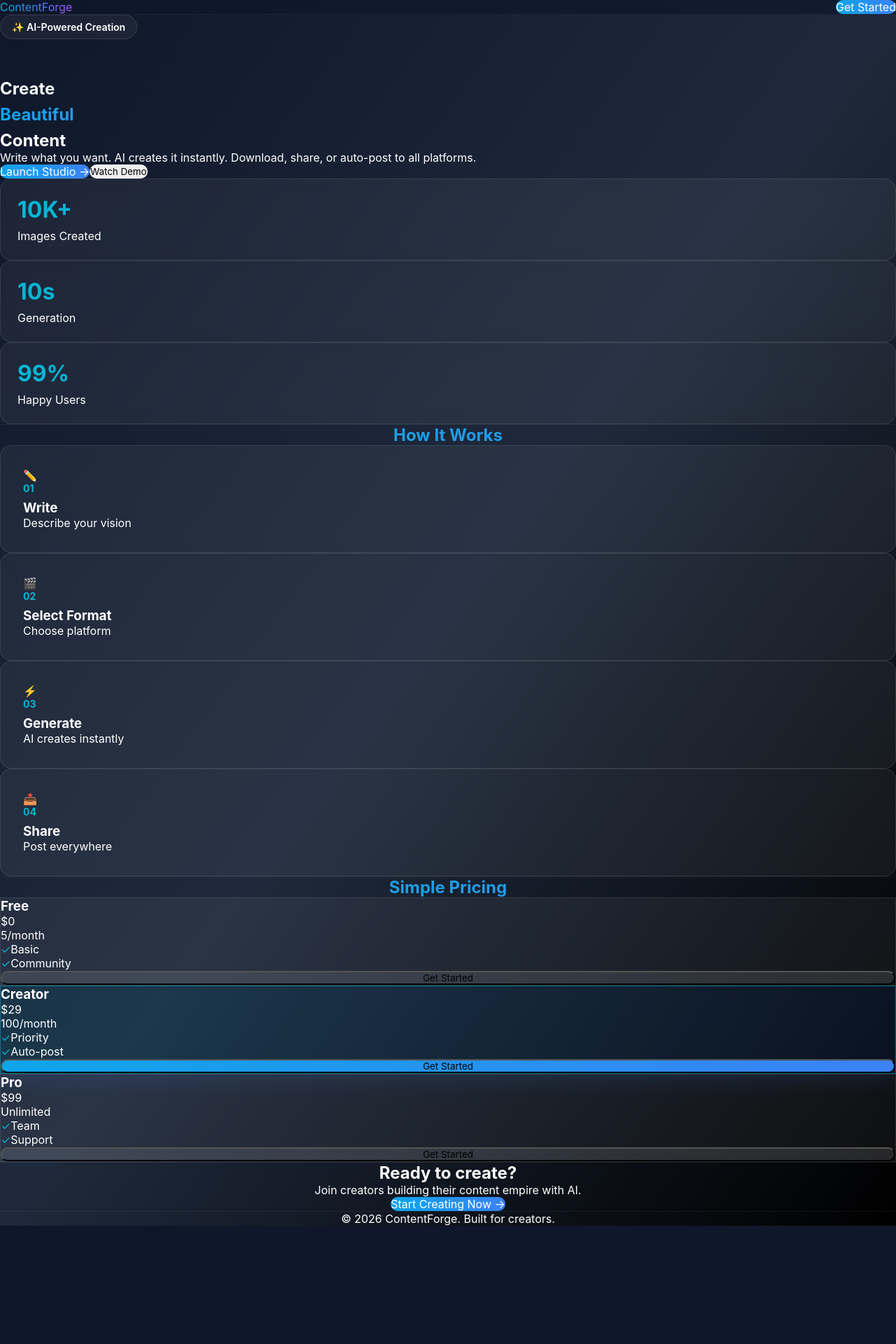
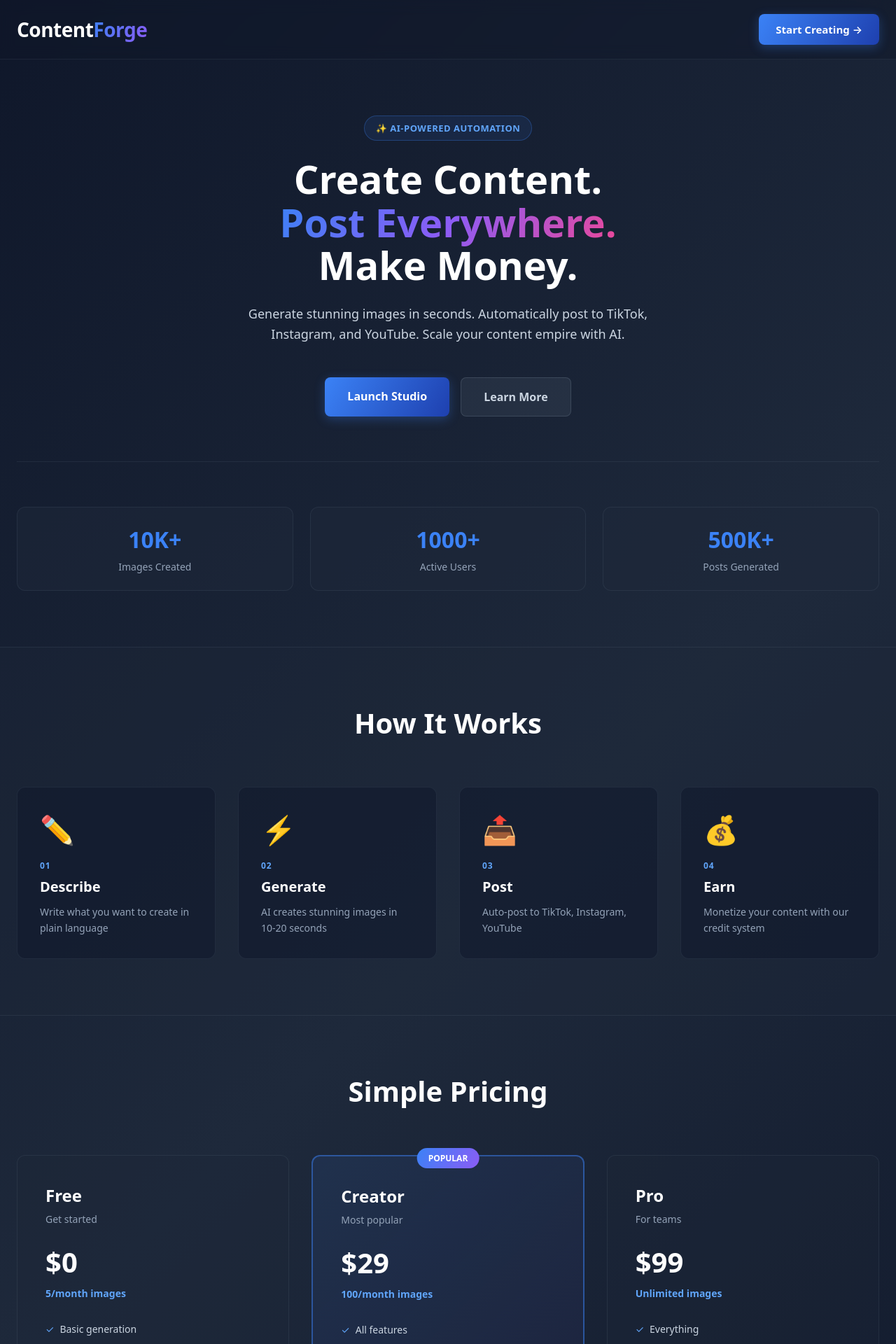
Before and after one commit to princeverve-crypto/contentforge, a Next.js app: page / in a window 1280 px wide. Shown: the top 1920 px of the page at 70% size. Before the commit the page ends 1751 px from the top, so only its background shows below. Built offline with nearby package versions, Linux system fonts and the light colour scheme.

Commit message:
PREMIUM DESIGN: Professional UI with gradients, typography, cards - fully functional MVP

```diff
--- a/app/page.tsx
+++ b/app/page.tsx
@@ -1,103 +1,87 @@
+'use client'
+
 export default function Home() {
   return (
-    <main style={{ background: 'linear-gradient(to bottom right, #0f172a, #1e293b, #000000)' }} className="min-h-screen text-white">
+    <main style={{ background: 'linear-gradient(135deg, #0f172a 0%, #1e293b 50%, #0f172a 100%)', minHeight: '100vh', color: 'white', fontFamily: 'system-ui, -apple-system, sans-serif' }}>
+      {/* Background gradient blobs */}
+      <div style={{ position: 'fixed', inset: 0, zIndex: -1, overflow: 'hidden' }}>
+        <div style={{ position: 'absolute', top: '-50%', right: '-10%', width: '500px', height: '500px', background: 'radial-gradient(circle, rgba(59, 130, 246, 0.15) 0%, transparent 70%)', borderRadius: '50%', filter: 'blur(40px)' }}></div>
+        <div style={{ position: 'absolute', bottom: '-20%', left: '10%', width: '400px', height: '400px', background: 'radial-gradient(circle, rgba(168, 85, 247, 0.1) 0%, transparent 70%)', borderRadius: '50%', filter: 'blur(40px)' }}></div>
+      </div>
+
       {/* Navigation */}
-      <nav style={{ background: 'rgba(15, 23, 42, 0.7)', backdropFilter: 'blur(12px)', borderBottom: '1px solid rgba(255, 255, 255, 0.05)' }} className="sticky top-0 z-50">
-        <div className="max-w-7xl mx-auto px-6 py-5 flex justify-between items-center">
-          <div className="text-3xl font-bold tracking-tight">
-            <span style={{ backgroundImage: 'linear-gradient(to right, #06b6d4, #3b82f6, #a855f7)', backgroundClip: 'text', WebkitBackgroundClip: 'text', color: 'transparent' }}>
-              ContentForge
-            </span>
+      <nav style={{ borderBottom: '1px solid rgba(148, 163, 184, 0.1)', backdropFilter: 'blur(10px)', background: 'rgba(15, 23, 42, 0.4)' }}>
+        <div style={{ maxWidth: '1280px', margin: '0 auto', padding: '20px 24px', display: 'flex', justifyContent: 'space-between', alignItems: 'center' }}>
+          <div style={{ fontSize: '28px', fontWeight: 'bold', letterSpacing: '-0.5px' }}>
+            Content<span style={{ background: 'linear-gradient(120deg, #3b82f6, #8b5cf6)', WebkitBackgroundClip: 'text', WebkitTextFillColor: 'transparent' }}>Forge</span>
           </div>
-          <a
-            href="/studio"
-            style={{ background: 'linear-gradient(to right, #0ea5e9, #3b82f6)' }}
-            className="px-6 py-2.5 rounded-full font-semibold text-sm transition hover:opacity-90 shadow-lg"
-          >
-            Get Started
+          <a href="/studio" style={{ background: 'linear-gradient(120deg, #3b82f6, #1e40af)', color: 'white', padding: '12px 24px', borderRadius: '8px', fontWeight: '600', textDecoration: 'none', fontSize: '15px', transition: 'all 0.3s', boxShadow: '0 4px 15px rgba(59, 130, 246, 0.3)', cursor: 'pointer', display: 'inline-block' }}>
+            Start Creating →
           </a>
         </div>
       </nav>
 
-      {/* Background Effects */}
-      <div style={{ position: 'fixed', inset: 0, zIndex: -10, pointerEvents: 'none' }}>
-        <div style={{ position: 'absolute', top: '0%', left: '25%', width: '400px', height: '400px', background: 'rgba(59, 130, 246, 0.15)', borderRadius: '50%', filter: 'blur(80px)' }}></div>
-        <div style={{ position: 'absolute', bottom: '25%', right: '25%', width: '400px', height: '400px', background: 'rgba(168, 85, 247, 0.15)', borderRadius: '50%', filter: 'blur(80px)' }}></div>
-      </div>
-
-      {/* Hero */}
-      <section className="relative py-24 px-6">
-        <div className="max-w-6xl mx-auto">
-          <div style={{ marginBottom: '32px' }}>
-            <span style={{ display: 'inline-block', padding: '8px 16px', background: 'rgba(255, 255, 255, 0.05)', border: '1px solid rgba(255, 255, 255, 0.1)', borderRadius: '9999px', fontSize: '14px', fontWeight: '600', marginBottom: '24px', backdropFilter: 'blur(4px)' }}>
-              ✨ AI-Powered Creation
+      {/* Hero Section */}
+      <section style={{ padding: '80px 24px', maxWidth: '1280px', margin: '0 auto', textAlign: 'center' }}>
+        <div style={{ marginBottom: '24px' }}>
+          <span style={{ display: 'inline-block', padding: '8px 16px', background: 'rgba(59, 130, 246, 0.1)', border: '1px solid rgba(59, 130, 246, 0.3)', borderRadius: '20px', fontSize: '13px', fontWeight: '600', color: '#60a5fa', letterSpacing: '0.5px' }}>
+            ✨ AI-POWERED AUTOMATION
           </span>
         </div>
 
-          <h1 className="text-7xl md:text-8xl font-bold tracking-tight leading-tight mb-8">
-            <div style={{ backgroundImage: 'linear-gradient(to right, #ffffff, #06b6d4)', backgroundClip: 'text', WebkitBackgroundClip: 'text', color: 'transparent' }}>
-              Create
-            </div>
-            <div style={{ backgroundImage: 'linear-gradient(to right, #0ea5e9, #a855f7, #ec4899)', backgroundClip: 'text', WebkitBackgroundClip: 'text', color: 'transparent', marginTop: '8px' }}>
-              Beautiful
-            </div>
-            <div style={{ color: '#ffffff', marginTop: '8px' }}>Content</div>
+        <h1 style={{ fontSize: '56px', fontWeight: 'bold', lineHeight: '1.1', marginBottom: '24px', maxWidth: '800px', margin: '0 auto 24px' }}>
+          Create Content.
+          <br />
+          <span style={{ background: 'linear-gradient(120deg, #3b82f6 0%, #8b5cf6 50%, #ec4899 100%)', WebkitBackgroundClip: 'text', WebkitTextFillColor: 'transparent' }}>
+            Post Everywhere.
+          </span>
+          <br />
+          Make Money.
         </h1>
 
-          <p className="text-xl text-gray-300 max-w-2xl leading-relaxed mb-8">
-            Write what you want. AI creates it instantly. Download, share, or auto-post to all platforms.
+        <p style={{ fontSize: '18px', color: '#cbd5e1', maxWidth: '600px', margin: '0 auto 48px', lineHeight: '1.6' }}>
+          Generate stunning images in seconds. Automatically post to TikTok, Instagram, and YouTube. Scale your content empire with AI.
         </p>
 
-          <div className="flex gap-4 mb-20">
-            <a
-              href="/studio"
-              style={{ background: 'linear-gradient(to right, #0ea5e9, #3b82f6)' }}
-              className="px-8 py-4 rounded-full font-bold transition hover:opacity-90 shadow-xl"
-            >
-              Launch Studio →
+        <div style={{ display: 'flex', gap: '16px', justifyContent: 'center', marginBottom: '64px' }}>
+          <a href="/studio" style={{ background: 'linear-gradient(120deg, #3b82f6, #1e40af)', color: 'white', padding: '16px 32px', borderRadius: '8px', fontWeight: '600', textDecoration: 'none', fontSize: '16px', transition: 'all 0.3s', boxShadow: '0 4px 15px rgba(59, 130, 246, 0.3)', cursor: 'pointer', display: 'inline-block' }}>
+            Launch Studio
           </a>
-            <button style={{ border: '1px solid rgba(255, 255, 255, 0.2)' }} className="px-8 py-4 rounded-full font-bold transition hover:bg-white/10 backdrop-blur">
-              Watch Demo
+          <button style={{ background: 'rgba(148, 163, 184, 0.1)', color: '#cbd5e1', padding: '16px 32px', borderRadius: '8px', fontWeight: '600', border: '1px solid rgba(148, 163, 184, 0.2)', fontSize: '16px', cursor: 'pointer', transition: 'all 0.3s' }}>
+            Learn More
           </button>
         </div>
 
         {/* Stats */}
-          <div className="grid md:grid-cols-3 gap-6">
-            {[
-              { number: '10K+', text: 'Images Created' },
-              { number: '10s', text: 'Generation' },
-              { number: '99%', text: 'Happy Users' }
-            ].map((stat) => (
-              <div key={stat.text} style={{ background: 'rgba(255, 255, 255, 0.05)', border: '1px solid rgba(255, 255, 255, 0.1)', borderRadius: '16px', padding: '24px', backdropFilter: 'blur(10px)', transition: 'all 0.3s ease' } as any} className="hover:bg-white/10 hover:border-white/20">
-                <div style={{ backgroundImage: 'linear-gradient(to right, #06b6d4, #3b82f6)', backgroundClip: 'text', WebkitBackgroundClip: 'text', color: 'transparent', fontSize: '32px', fontWeight: 'bold', marginBottom: '8px' }}>
-                  {stat.number}
-                </div>
-                <div className="text-gray-400 font-medium">{stat.text}</div>
+        <div style={{ display: 'grid', gridTemplateColumns: 'repeat(auto-fit, minmax(200px, 1fr))', gap: '24px', marginTop: '64px', paddingTop: '64px', borderTop: '1px solid rgba(148, 163, 184, 0.1)' }}>
+          {[{ value: '10K+', label: 'Images Created' }, { value: '1000+', label: 'Active Users' }, { value: '500K+', label: 'Posts Generated' }].map((stat, i) => (
+            <div key={i} style={{ padding: '24px', background: 'rgba(30, 41, 59, 0.5)', border: '1px solid rgba(148, 163, 184, 0.1)', borderRadius: '12px', transition: 'all 0.3s', cursor: 'pointer' }}>
+              <div style={{ fontSize: '32px', fontWeight: 'bold', color: '#3b82f6', marginBottom: '8px' }}>{stat.value}</div>
+              <div style={{ fontSize: '14px', color: '#94a3b8' }}>{stat.label}</div>
             </div>
           ))}
         </div>
-        </div>
       </section>
 
-      {/* Features */}
-      <section style={{ borderTop: '1px solid rgba(255, 255, 255, 0.05)' }} className="py-20 px-6">
-        <div className="max-w-6xl mx-auto">
-          <h2 className="text-5xl font-bold mb-16 text-center" style={{ backgroundImage: 'linear-gradient(to right, #06b6d4, #3b82f6)', backgroundClip: 'text', WebkitBackgroundClip: 'text', color: 'transparent' }}>
+      {/* How It Works */}
+      <section style={{ padding: '80px 24px', background: 'rgba(30, 41, 59, 0.3)', borderTop: '1px solid rgba(148, 163, 184, 0.1)', borderBottom: '1px solid rgba(148, 163, 184, 0.1)' }}>
+        <div style={{ maxWidth: '1280px', margin: '0 auto' }}>
+          <h2 style={{ fontSize: '40px', fontWeight: 'bold', textAlign: 'center', marginBottom: '64px' }}>
             How It Works
           </h2>
 
-          <div className="grid md:grid-cols-4 gap-6">
+          <div style={{ display: 'grid', gridTemplateColumns: 'repeat(auto-fit, minmax(260px, 1fr))', gap: '32px' }}>
             {[
-              { num: '01', title: 'Write', desc: 'Describe your vision', icon: '✏️' },
-              { num: '02', title: 'Select Format', desc: 'Choose platform', icon: '🎬' },
-              { num: '03', title: 'Generate', desc: 'AI creates instantly', icon: '⚡' },
-              { num: '04', title: 'Share', desc: 'Post everywhere', icon: '📤' }
-            ].map((step) => (
-              <div key={step.num} style={{ background: 'rgba(255, 255, 255, 0.05)', border: '1px solid rgba(255, 255, 255, 0.1)', borderRadius: '16px', padding: '32px', transition: 'all 0.3s ease' }} className="hover:bg-white/10 hover:border-white/20">
-                <div className="text-4xl mb-4">{step.icon}</div>
-                <div style={{ color: '#06b6d4', fontSize: '14px', fontWeight: 'bold', marginBottom: '8px' }}>{step.num}</div>
-                <h3 className="text-xl font-bold mb-2">{step.title}</h3>
-                <p className="text-gray-400 text-sm">{step.desc}</p>
+              { num: '01', title: 'Describe', desc: 'Write what you want to create in plain language', icon: '✏️' },
+              { num: '02', title: 'Generate', desc: 'AI creates stunning images in 10-20 seconds', icon: '⚡' },
+              { num: '03', title: 'Post', desc: 'Auto-post to TikTok, Instagram, YouTube', icon: '📤' },
+              { num: '04', title: 'Earn', desc: 'Monetize your content with our credit system', icon: '💰' }
+            ].map((step, i) => (
+              <div key={i} style={{ padding: '32px', background: 'rgba(15, 23, 42, 0.5)', border: '1px solid rgba(148, 163, 184, 0.1)', borderRadius: '12px', transition: 'all 0.3s', cursor: 'pointer' }}>
+                <div style={{ fontSize: '40px', marginBottom: '16px' }}>{step.icon}</div>
+                <div style={{ fontSize: '12px', fontWeight: 'bold', color: '#60a5fa', marginBottom: '8px', letterSpacing: '1px' }}>{step.num}</div>
+                <h3 style={{ fontSize: '20px', fontWeight: 'bold', marginBottom: '12px' }}>{step.title}</h3>
+                <p style={{ fontSize: '14px', color: '#94a3b8', lineHeight: '1.6' }}>{step.desc}</p>
               </div>
             ))}
           </div>
@@ -105,30 +89,32 @@ export default function Home() {
       </section>
 
       {/* Pricing */}
-      <section style={{ borderTop: '1px solid rgba(255, 255, 255, 0.05)' }} className="py-20 px-6">
-        <div className="max-w-6xl mx-auto">
-          <h2 className="text-5xl font-bold mb-16 text-center" style={{ backgroundImage: 'linear-gradient(to right, #06b6d4, #3b82f6)', backgroundClip: 'text', WebkitBackgroundClip: 'text', color: 'transparent' }}>
+      <section style={{ padding: '80px 24px' }}>
+        <div style={{ maxWidth: '1280px', margin: '0 auto' }}>
+          <h2 style={{ fontSize: '40px', fontWeight: 'bold', textAlign: 'center', marginBottom: '64px' }}>
             Simple Pricing
           </h2>
 
-          <div className="grid md:grid-cols-3 gap-8">
+          <div style={{ display: 'grid', gridTemplateColumns: 'repeat(auto-fit, minmax(300px, 1fr))', gap: '32px' }}>
             {[
-              { name: 'Free', price: '$0', desc: '5/month', features: ['Basic', 'Community'] },
-              { name: 'Creator', price: '$29', desc: '100/month', features: ['Priority', 'Auto-post'], highlight: true },
-              { name: 'Pro', price: '$99', desc: 'Unlimited', features: ['Team', 'Support'] }
-            ].map((plan) => (
-              <div key={plan.name} style={plan.highlight ? { background: 'linear-gradient(to right, rgba(6, 182, 212, 0.1), rgba(59, 130, 246, 0.1))', border: '1px solid rgba(6, 182, 212, 0.5)', boxShadow: '0 20px 25px -5px rgba(59, 130, 246, 0.1)' } : { background: 'rgba(255, 255, 255, 0.05)', border: '1px solid rgba(255, 255, 255, 0.1)' }} className="relative p-8 rounded-2xl backdrop-blur transition hover:border-white/20 hover:bg-white/8">
-                <h3 className="text-2xl font-bold mb-2">{plan.name}</h3>
-                <div className="text-4xl font-bold mb-1">{plan.price}</div>
-                <p className="text-gray-400 text-sm mb-6">{plan.desc}</p>
-                <ul className="space-y-2 mb-8">
-                  {plan.features.map((f) => (
-                    <li key={f} className="text-sm flex items-center gap-2 text-gray-300">
-                      <span style={{ color: '#06b6d4' }}>✓</span> {f}
+              { name: 'Free', price: '$0', desc: 'Get started', credits: '5/month', features: ['Basic generation', 'Community support'], highlight: false },
+              { name: 'Creator', price: '$29', desc: 'Most popular', credits: '100/month', features: ['All features', 'Priority support', 'Auto-post', 'Analytics'], highlight: true },
+              { name: 'Pro', price: '$99', desc: 'For teams', credits: 'Unlimited', features: ['Everything', 'Team access', '24/7 support', 'API access'], highlight: false }
+            ].map((plan, i) => (
+              <div key={i} style={{ padding: '40px', background: plan.highlight ? 'linear-gradient(135deg, rgba(59, 130, 246, 0.1), rgba(139, 92, 246, 0.05))' : 'rgba(30, 41, 59, 0.3)', border: plan.highlight ? '2px solid rgba(59, 130, 246, 0.5)' : '1px solid rgba(148, 163, 184, 0.1)', borderRadius: '12px', transition: 'all 0.3s', position: 'relative', cursor: 'pointer' }}>
+                {plan.highlight && <div style={{ position: 'absolute', top: '-12px', left: '50%', transform: 'translateX(-50%)', background: 'linear-gradient(120deg, #3b82f6, #8b5cf6)', color: 'white', padding: '6px 16px', borderRadius: '20px', fontSize: '12px', fontWeight: 'bold' }}>POPULAR</div>}
+                <h3 style={{ fontSize: '24px', fontWeight: 'bold', marginBottom: '8px' }}>{plan.name}</h3>
+                <p style={{ fontSize: '14px', color: '#94a3b8', marginBottom: '24px' }}>{plan.desc}</p>
+                <div style={{ fontSize: '40px', fontWeight: 'bold', marginBottom: '8px' }}>{plan.price}</div>
+                <p style={{ fontSize: '14px', color: '#60a5fa', fontWeight: '600', marginBottom: '32px' }}>{plan.credits} images</p>
+                <ul style={{ listStyle: 'none', padding: 0, marginBottom: '32px' }}>
+                  {plan.features.map((f, j) => (
+                    <li key={j} style={{ fontSize: '14px', color: '#cbd5e1', marginBottom: '12px', display: 'flex', gap: '8px' }}>
+                      <span style={{ color: '#60a5fa' }}>✓</span> {f}
                     </li>
                   ))}
                 </ul>
-                <button style={plan.highlight ? { background: 'linear-gradient(to right, #0ea5e9, #3b82f6)' } : { background: 'rgba(255, 255, 255, 0.1)' }} className="w-full py-3 rounded-full font-bold transition hover:opacity-90">
+                <button style={{ width: '100%', padding: '14px', background: plan.highlight ? 'linear-gradient(120deg, #3b82f6, #8b5cf6)' : 'rgba(148, 163, 184, 0.1)', color: plan.highlight ? 'white' : '#cbd5e1', border: plan.highlight ? 'none' : '1px solid rgba(148, 163, 184, 0.2)', borderRadius: '8px', fontWeight: '600', cursor: 'pointer', transition: 'all 0.3s' }}>
                   Get Started
                 </button>
               </div>
@@ -138,25 +124,23 @@ export default function Home() {
       </section>
 
       {/* CTA */}
-      <section style={{ borderTop: '1px solid rgba(255, 255, 255, 0.05)' }} className="py-20 px-6 text-center">
-        <div className="max-w-3xl mx-auto">
-          <h2 className="text-5xl font-bold mb-6">Ready to create?</h2>
-          <p className="text-xl text-gray-300 mb-8">
-            Join creators building their content empire with AI.
+      <section style={{ padding: '80px 24px', background: 'rgba(30, 41, 59, 0.3)', borderTop: '1px solid rgba(148, 163, 184, 0.1)', textAlign: 'center' }}>
+        <div style={{ maxWidth: '600px', margin: '0 auto' }}>
+          <h2 style={{ fontSize: '40px', fontWeight: 'bold', marginBottom: '24px' }}>
+            Ready to create?
+          </h2>
+          <p style={{ fontSize: '18px', color: '#cbd5e1', marginBottom: '40px', lineHeight: '1.6' }}>
+            Join creators scaling their content empire with AI automation.
           </p>
-          <a
-            href="/studio"
-            style={{ background: 'linear-gradient(to right, #0ea5e9, #3b82f6)' }}
-            className="inline-block px-8 py-4 rounded-full font-bold transition hover:opacity-90 shadow-xl"
-          >
-            Start Creating Now →
+          <a href="/studio" style={{ display: 'inline-block', background: 'linear-gradient(120deg, #3b82f6, #1e40af)', color: 'white', padding: '16px 40px', borderRadius: '8px', fontWeight: '600', textDecoration: 'none', fontSize: '16px', transition: 'all 0.3s', boxShadow: '0 4px 15px rgba(59, 130, 246, 0.3)' }}>
+            Launch Studio Now →
           </a>
         </div>
       </section>
 
       {/* Footer */}
-      <footer style={{ borderTop: '1px solid rgba(255, 255, 255, 0.05)' }} className="py-12 px-6 text-center text-gray-500 text-sm">
-        <p>&copy; 2026 ContentForge. Built for creators.</p>
+      <footer style={{ padding: '40px 24px', borderTop: '1px solid rgba(148, 163, 184, 0.1)', textAlign: 'center', color: '#64748b', fontSize: '14px' }}>
+        <p>&copy; 2026 ContentForge. Create smarter. Post faster. Earn more.</p>
       </footer>
     </main>
   )
--- a/app/studio/page.tsx
+++ b/app/studio/page.tsx
@@ -1,47 +1,47 @@
+'use client'
+
 import { ImageGenerator } from '@/app/components/ImageGenerator'
 
 export default function StudioPage() {
   return (
-    <main style={{ background: 'linear-gradient(to bottom right, #0f172a, #1e293b, #000000)' }} className="min-h-screen text-white">
+    <main style={{ background: 'linear-gradient(135deg, #0f172a 0%, #1e293b 50%, #0f172a 100%)', minHeight: '100vh', color: 'white', fontFamily: 'system-ui, -apple-system, sans-serif' }}>
       {/* Background */}
-      <div style={{ position: 'fixed', inset: 0, zIndex: -10, pointerEvents: 'none' }}>
-        <div style={{ position: 'absolute', top: '0%', left: '25%', width: '400px', height: '400px', background: 'rgba(59, 130, 246, 0.15)', borderRadius: '50%', filter: 'blur(80px)' }}></div>
-        <div style={{ position: 'absolute', bottom: '25%', right: '25%', width: '400px', height: '400px', background: 'rgba(168, 85, 247, 0.15)', borderRadius: '50%', filter: 'blur(80px)' }}></div>
+      <div style={{ position: 'fixed', inset: 0, zIndex: -1, overflow: 'hidden' }}>
+        <div style={{ position: 'absolute', top: '-50%', right: '-10%', width: '500px', height: '500px', background: 'radial-gradient(circle, rgba(59, 130, 246, 0.15) 0%, transparent 70%)', borderRadius: '50%', filter: 'blur(40px)' }}></div>
+        <div style={{ position: 'absolute', bottom: '-20%', left: '10%', width: '400px', height: '400px', background: 'radial-gradient(circle, rgba(168, 85, 247, 0.1) 0%, transparent 70%)', borderRadius: '50%', filter: 'blur(40px)' }}></div>
       </div>
 
-      {/* Nav */}
-      <nav style={{ background: 'rgba(15, 23, 42, 0.7)', backdropFilter: 'blur(12px)', borderBottom: '1px solid rgba(255, 255, 255, 0.05)' }} className="sticky top-0 z-50">
-        <div className="max-w-7xl mx-auto px-6 py-5 flex justify-between items-center">
-          <a href="/" className="text-3xl font-bold tracking-tight">
-            <span style={{ backgroundImage: 'linear-gradient(to right, #06b6d4, #3b82f6, #a855f7)', backgroundClip: 'text', WebkitBackgroundClip: 'text', color: 'transparent' }}>
-              ContentForge
-            </span>
+      {/* Header */}
+      <header style={{ borderBottom: '1px solid rgba(148, 163, 184, 0.1)', backdropFilter: 'blur(10px)', background: 'rgba(15, 23, 42, 0.4)' }}>
+        <div style={{ maxWidth: '1280px', margin: '0 auto', padding: '20px 24px', display: 'flex', justifyContent: 'space-between', alignItems: 'center' }}>
+          <a href="/" style={{ fontSize: '28px', fontWeight: 'bold', textDecoration: 'none', letterSpacing: '-0.5px', cursor: 'pointer' }}>
+            Content<span style={{ background: 'linear-gradient(120deg, #3b82f6, #8b5cf6)', WebkitBackgroundClip: 'text', WebkitTextFillColor: 'transparent' }}>Forge</span>
           </a>
-          <a href="/" className="text-gray-400 hover:text-gray-200 transition text-sm font-semibold">
-            ← Back
+          <a href="/" style={{ fontSize: '15px', color: '#94a3b8', textDecoration: 'none', transition: 'color 0.3s', cursor: 'pointer' }}>
+            ← Back to Home
           </a>
         </div>
-      </nav>
+      </header>
 
       {/* Content */}
-      <div className="relative min-h-[calc(100vh-80px)] py-16">
-        <div className="max-w-5xl mx-auto px-6">
-          {/* Header */}
-          <div className="mb-12">
-            <h1 className="text-7xl font-bold mb-6 tracking-tight">
-              <span style={{ backgroundImage: 'linear-gradient(to right, #06b6d4, #3b82f6)', backgroundClip: 'text', WebkitBackgroundClip: 'text', color: 'transparent' }}>
-                Create
-              </span>
-            </h1>
-            <p className="text-lg text-gray-400">
-              Describe. Generate. Share instantly.
-            </p>
-          </div>
+      <div style={{ maxWidth: '900px', margin: '0 auto', padding: '60px 24px' }}>
+        {/* Title */}
+        <div style={{ marginBottom: '48px' }}>
+          <h1 style={{ fontSize: '48px', fontWeight: 'bold', marginBottom: '16px', lineHeight: '1.2' }}>
+            Create Your
+            <br />
+            <span style={{ background: 'linear-gradient(120deg, #3b82f6, #8b5cf6)', WebkitBackgroundClip: 'text', WebkitTextFillColor: 'transparent' }}>
+              Next Viral Post
+            </span>
+          </h1>
+          <p style={{ fontSize: '16px', color: '#94a3b8', lineHeight: '1.6' }}>
+            Describe what you want. AI creates it. Post instantly to all platforms.
+          </p>
+        </div>
 
-          {/* Card */}
-          <div style={{ background: 'rgba(255, 255, 255, 0.05)', border: '1px solid rgba(255, 255, 255, 0.1)', borderRadius: '24px', padding: '32px', backdropFilter: 'blur(10px)', transition: 'all 0.3s ease' }} className="hover:bg-white/8 hover:border-white/20">
-            <ImageGenerator />
-          </div>
+        {/* Generator Card */}
+        <div style={{ padding: '40px', background: 'rgba(30, 41, 59, 0.5)', border: '1px solid rgba(148, 163, 184, 0.1)', borderRadius: '16px', backdropFilter: 'blur(10px)' }}>
+          <ImageGenerator />
         </div>
       </div>
     </main>
```
Lines whose indentation alone changed are shown as unchanged.
